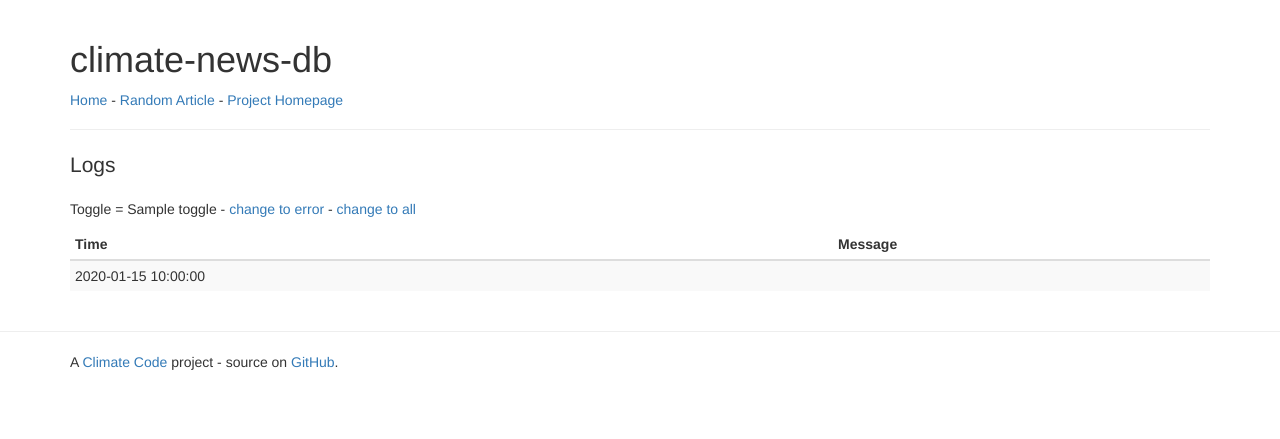
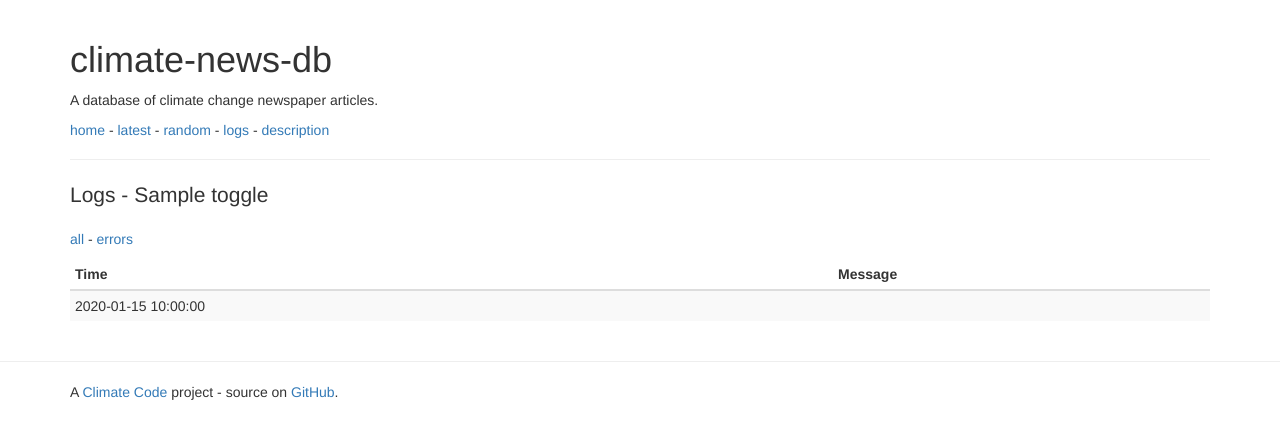
Before and after one commit to ADGEfficiency/climate-news-db, a Flask app: template templates/logs.html in a window 1280 px wide. Shown: the top 439 px of the page. Run offline with Flask 2, Linux system fonts and the light colour scheme; the template is opened without the code that fills it: most values are stand-ins (such as "Sample title", 1, 10 or a date in 2020); some libraries are stand-ins or nearby versions.

Commit message:
status script, latest template & app work, make migrate, make status

```diff
--- a/app.py
+++ b/app.py
@@ -1,16 +1,18 @@
+from itertools import chain
 from random import randint
 
 from flask import Flask, render_template, request, jsonify
 import pandas as pd
 
-
 from climatedb.analytics import create_article_df, groupby_newspaper, groupby_years_and_newspaper
+from climatedb.config import DBHOME
+from climatedb.databases import Articles
 from climatedb.registry import get_newspaper, registry
 
-import pandas as pd
 
-from climatedb.config import DBHOME
-from climatedb.databases import Articles
+app = Flask("climate-news-db")
+registry = pd.DataFrame(registry)
+registry = registry.set_index("newspaper_id")
 
 
 def get_article(article_id, articles):
@@ -21,17 +23,10 @@ def get_articles_from_newspaper(newspaper_id, articles):
     return [a for a in articles if a['newspaper_id'] == newspaper_id]
 
 
-from itertools import chain
 def get_all_articles():
     papers = ['articles/final/' + d.name for d in (DBHOME / 'articles/final').iterdir()]
     paper_dbs = [Articles(p) for p in papers]
     return list(chain(*[db.get() for db in paper_dbs]))
-
-
-app = Flask("climate-news-db")
-
-registry = pd.DataFrame(registry)
-registry = registry.set_index("newspaper_id")
 
 
 @app.route("/papers.json")
@@ -63,6 +58,12 @@ def year_chart():
     return render_template('year_chart.html')
 
 
+def get_latest_articles(articles, key='date_uploaded', num=8):
+    df = create_article_df(articles)
+    df = df.sort_values(key)
+    return df.tail(num).to_dict(orient="records")
+
+
 @app.route("/")
 def home():
     papers = paper_json()
@@ -73,7 +74,21 @@ def home():
         "articles": articles,
         "n_papers": len(papers)
     }
-    return render_template("home.html", data=data, papers=papers)
+    return render_template(
+        "home.html",
+        data=data,
+        papers=papers,
+    )
+
+@app.route("/latest")
+def latest():
+    articles = get_all_articles()
+    df = create_article_df(articles)
+    latest = get_latest_articles(articles, 'date_published')
+    scrape = get_latest_articles(articles, 'date_uploaded')
+    return render_template(
+        "latest.html", latest=latest, scrape=scrape
+    )
 
 
 @app.route("/random")
@@ -87,7 +102,6 @@ def show_random_article():
 
 @app.route("/article")
 def show_one_article():
-
     articles = get_all_articles()
     articles = get_all_articles()
     article_id = request.args.get("article_id")
@@ -99,14 +113,14 @@ def show_one_article():
 def show_logs():
     toggle = request.args.get("toggle")
     if toggle is None:
-        toggle = 'all'
+        toggle = 'errors'
 
     from climatedb.logger import load_logs
     logs = load_logs()
     if toggle == 'error':
         logs = [l for l in logs if 'error' in l['msg']]
 
-    logs = logs[-16:]
+    logs = logs[-32:]
     return render_template("logs.html", logs=logs, toggle=toggle)
 
 
--- a/templates/home.html
+++ b/templates/home.html
@@ -1,6 +1,5 @@
 {% extends "layout.html" %}
 {% block body %}
-
   <div>
     <figure>
       <canvas id="canvas" height="256px"></canvas>
--- a/templates/layout.html
+++ b/templates/layout.html
@@ -25,9 +25,12 @@
       <div class="container">
         <div class="page-header">
           <h1>climate-news-db</h1>
-					<p class="muted credit"><a href="/">Home</a> -
-					<a href="/random">Random Article</a> - <a href="https://www.climate-code.com/project/climate-news-db">Project Homepage</a></p>
-
+          <p>A database of climate change newspaper articles.</p>
+					<p class="muted credit"><a href="/">home</a> -
+          <a href="/latest">latest</a> -
+					<a href="/random">random</a> -
+					<a href="/logs">logs</a> -
+          <a href="https://www.climate-code.com/project/climate-news-db">description</a></p>
         </div>
         {% block body %}{% endblock %}
       </div>
--- a/templates/logs.html
+++ b/templates/logs.html
@@ -1,10 +1,10 @@
 {% extends "layout.html" %}
 {% block body %}
   <div>
-  <p class="lead">Logs</p>
-  <p>Toggle = {{toggle}} -
-  <a href="/logs?toggle=error">change to error</a> -
-  <a href="/logs?toggle=all">change to all</a>
+  <p class="lead">Logs - {{toggle}}</p>
+  <p>
+  <a href="/logs?toggle=all">all</a> -
+  <a href="/logs?toggle=error">errors </a>
   </p>
     <table class="table table-condensed table-striped">
       <thead>
```
Also changed, not shown: scripts/migration/create_urls_json.py (+20 -15 lines), 2 other files.
